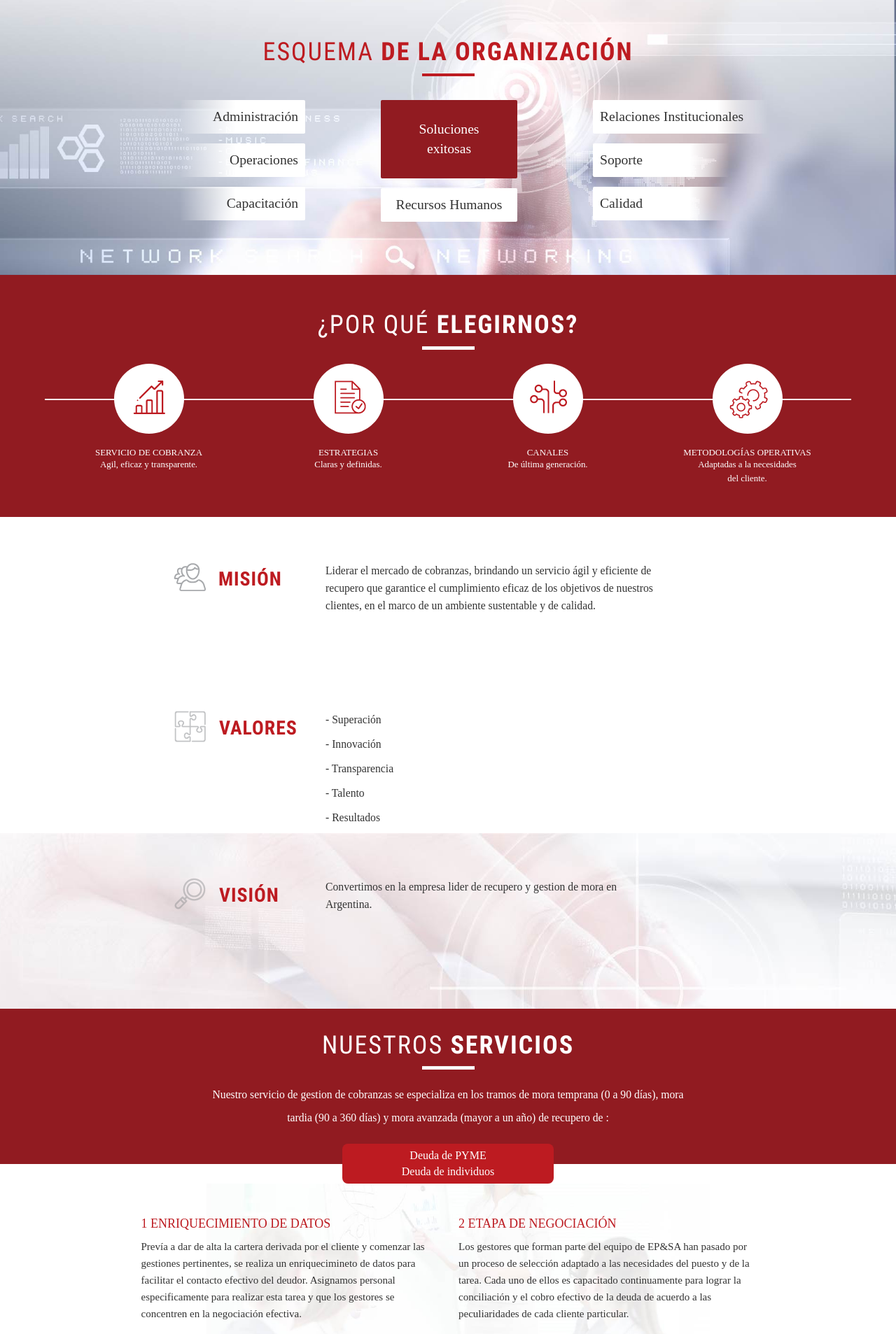
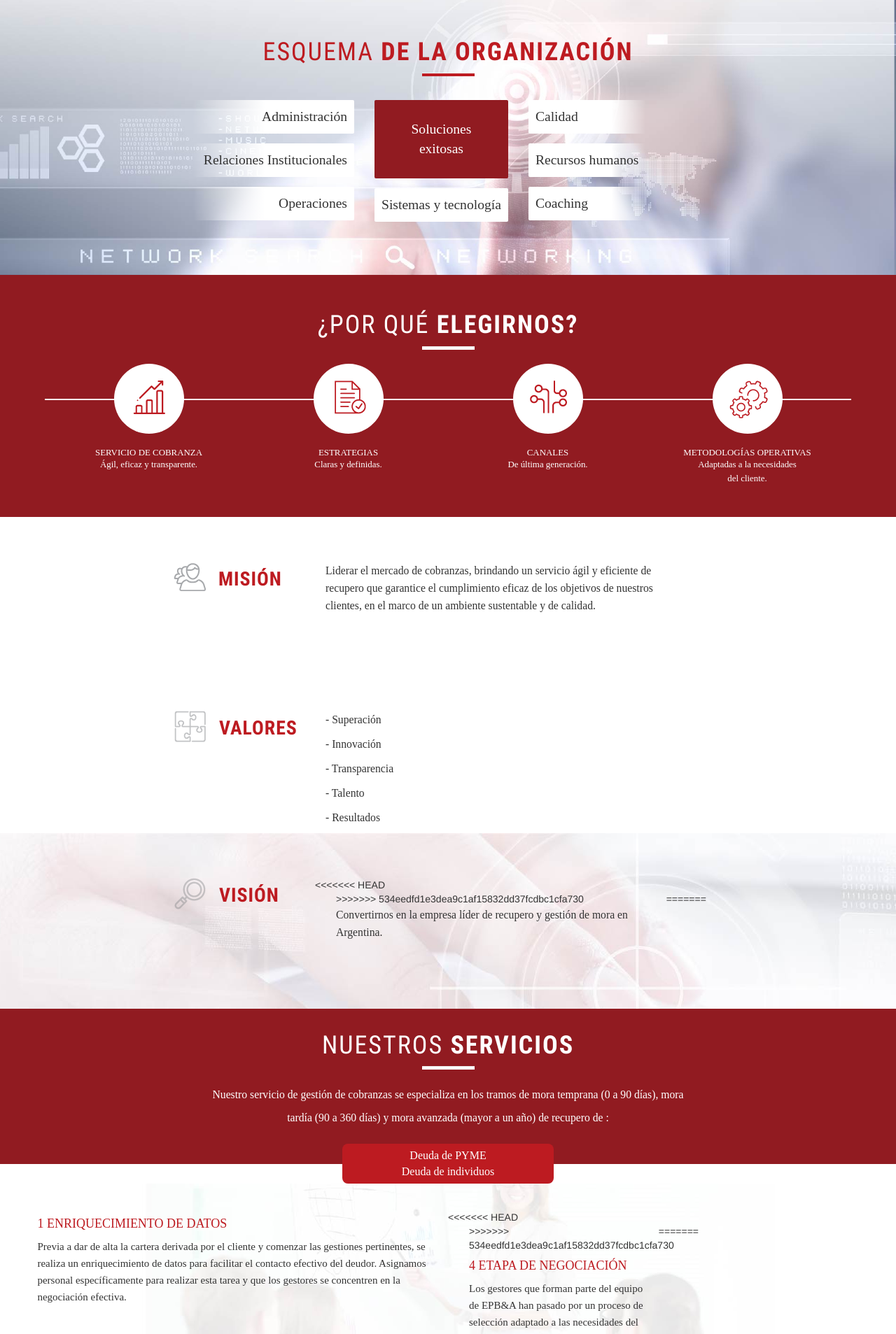
Before and after one commit to rodrigo1990/Epb, a PHP site: page / in a window 1280 px wide; the page is wider, and only the part inside the window is pictured. Shown: the part 1680-3587 px from the top of that part at 70% size. Run offline with PHP 8.4, Linux system fonts and the light colour scheme; some libraries are stand-ins or nearby versions; some web fonts are replaced.

Commit message:
cambios en casa
cambios en casa

```diff
--- a/css/estilos.css
+++ b/css/estilos.css
@@ -296,7 +313,7 @@ section#organizacion {
 
 #organizacion ul{
 	list-style: none;
-  margin-left: 108px;
+  margin-left: 29px;
 }
 
 #organizacion ul li h3{
@@ -307,7 +324,7 @@ section#organizacion {
   padding: 10px;
   border-radius: 2px;
   margin-top: 14px;
-  width: 195px;
+  /*width: 195px;*/
   font-size: 1.96rem;
   font-family: Ubuntu-Regular;
   transition:background-color 0.5s;
@@ -340,7 +357,7 @@ section#organizacion {
 }
 
 #organizacion .center-block{
-      width: 1014px;
+      width: 826px;
     height: 200px;
 }
 .esp-cont{
@@ -810,12 +889,23 @@ section#clientes .row:nth-child(1){
 
 }
 
+@media only screen and (min-width: 768px) and (min-width: 768px){
 
+  #lista-servicios .container{
+    width: auto
+
+  }
+
+}
 
 
 /*------------------------------------*\
   contacto
 \*------------------------------------*/
+
+#contacto-form{
+  padding:2%;
+}
 
 #contacto-title-map{
   padding-top:5%;
--- a/css/footer.css
+++ b/css/footer.css
@@ -21,7 +21,7 @@ footer ul li{
 	margin-left: 5px;
 }
 
-footer p,footer i{
+footer p{
   margin-top:5px;
       font-size: initial;
     line-height: initial ;
@@ -31,4 +31,17 @@ footer p,footer i{
   footer p.left, footer a.left{
 	float:none;
   }
+
+
 }
+
+@media only screen and (min-width: 769px) and (max-width: 1024px){
+  footer .flex{
+    flex-direction: column;
+  }
+
+  footer p.left, footer a.left{
+  float:none;
+  }
+
+}
--- a/css/header.css
+++ b/css/header.css
@@ -130,6 +130,7 @@ ul.main-nav{
     top:0px;
     height:100%;
     right: 0px;
+    overflow-y:scroll;
   }
 
   .nav-collapse span {
@@ -222,7 +223,7 @@ ul.main-nav{
     top:0px;
     height:100%;
     right: 0px;
-    width: 226px;
+    width: 385px;
   }
 
   .nav-collapse span {
--- a/inc/footer.html
+++ b/inc/footer.html
@@ -6,14 +6,14 @@
 		<div class="col-lg-7 col-xs-12">
 			<ul class="flex">
 				<li><b>Dirección:</b> Reconquista 660 (1003) C.A.B.A, Argentina</li>
-				<li><b>Teléfono:</b> (011)7078 8500</li>
+				<li><b>Teléfono:</b> +54 11 7078 8500</li>
 				<li><b>Mail:</b> info@epb.com.ar</li>
 			</ul>
 		</div>
-		<div class="col-lg-3 col-xs-12">
+		<div class="col-lg-3 col-sm-12 col-md-12 col-xs-12">
 			<p class="left"><b>SEGUINOS EN:</b></p>
-			<a href="" class="left"><i class="footer-icon fa fa-facebook"></i></a>
-			<a href="" class="left"><i class="footer-icon fab fa-linkedin-in"></i></a>
+			<a href="https://www.facebook.com/pages/biz/company/Estudio-Palmero-de-Belizan-y-Asociados-SA-1370207849695490/" class="left" target="_blank" ><i class="footer-icon fa fa-facebook"></i></a>
+			<a href="https://ar.linkedin.com/company/estudio-palmero-de-beliz%C3%A1n-y-asoc-"  target="_blank" class="left"><i class="footer-icon fab fa-linkedin-in"></i></a>
 		</div>
 	</div>
 </footer>
--- a/inc/header.html
+++ b/inc/header.html
@@ -4,15 +4,17 @@
 					<div class="navbar-header">
 						<!-- Logo -->
 						<div class="navbar-brand">
-							<a href="index.html">
+							<a href="index.php">
 								<img class="logo img-responsive" src="imagenes/logo-header-contact.png"alt="logo"  >
 							</a>
 						</div>
 						<!-- /Logo -->
 
 						<!-- Collapse nav button -->
-						<div class="nav-collapse"  onClick="mostrarMenu(); return false">
-							<span></span>
+						<div class="nav-collapse"  >
+							<a onClick="mostrarMenu(); return false">
+								<span></span>
+							</a>
 						</div>
 						<!-- /Collapse nav button -->
 					</div>
@@ -29,8 +31,8 @@
 						<li class="nav-item"><a class="nav-link" href="#reconocimientos">RECONOCIMIENTOS</a></li>
 						<li class="nav-item"><a class="nav-link" href="#resp-social">RSE</a></li>
 						<li class="nav-item"><a class="nav-link" href="#contacto-form">CONTACTO</a></li>
-						<li><a href=""><i class="fa fa-facebook"></i></a></li>
-						<li><a href=""><i class="fab fa-linkedin-in"></i></a></li>
+						<li><a href="https://www.facebook.com/pages/biz/company/Estudio-Palmero-de-Belizan-y-Asociados-SA-1370207849695490/" target="_blank"><i class="fa fa-facebook"></i></a></li>
+						<li><a href="https://ar.linkedin.com/company/estudio-palmero-de-beliz%C3%A1n-y-asoc-" target="_blank"><i class="fab fa-linkedin-in"></i></a></li>
 
 					</ul>
 			</div>
@@ -49,9 +51,9 @@
 						<li class="nav-item"><a class="nav-link" href="#resp-social">RSE</a></li>
 						<li class="nav-item"><a class="nav-link" href="#contacto-form">CONTACTO</a></li>
 						<li>
-							<a class="left"href=""><i class="fa fa-facebook"></i></a>
+							<a class="left" href="https://www.facebook.com/pages/biz/company/Estudio-Palmero-de-Belizan-y-Asociados-SA-1370207849695490/" target="_blank"><i class="fa fa-facebook"></i></a>
 
-							<a href="" style="margin-left:0px"><i class="fab fa-linkedin-in"></i></a>
+							<a href="https://ar.linkedin.com/company/estudio-palmero-de-beliz%C3%A1n-y-asoc-" target="_blank" style="margin-left:0px"><i class="fab fa-linkedin-in"></i></a>
 
 						</li>
 
--- a/inc/scripts.html
+++ b/inc/scripts.html
@@ -8,3 +8,4 @@
 <script type="text/javascript" src="js/manejo-mobile-menu.js"></script>
 <script type="text/javascript" src="js/smooth-scroll.js"></script>
 <script type="text/javascript" src="js/scroll-spy.js"></script>
+<script type="text/javascript" src="js/preloader.js"></script>
--- a/inc/slider.html
+++ b/inc/slider.html
@@ -6,14 +6,14 @@
 
 	<div class="container info-cont right text-right">
 		<h1>Soluciones en<br> cobranzas</h1>
-		<a href="" class="btn" style="float:right">VER+</a>
+		<a href="#porque" class="btn" style="float:right">VER+</a>
 	</div>
   </div>
   <div>
   	<img src="imagenes/slider/2.jpg" alt="">
   	<div class="container info-cont right text-right">
 			<h1>Esquema de la<br>organización</h1>
-			<a href="" class="btn" style="float:right">VER+</a>
+			<a href="#organizacion" class="btn" style="float:right">VER+</a>
 	</div>
 
   </div>
@@ -21,7 +21,7 @@
   	<img src="imagenes/slider/3.jpg" alt="">
 	<div class="container info-cont right text-right">
 			<h1>Responsabilidad<br>Social Empresarial</h1>
-			<a href="" class="btn" style="float:right">VER+</a>
+			<a href="#resp-social" class="btn" style="float:right">VER+</a>
 	</div>
   </div>
   <div>
@@ -29,7 +29,7 @@
   	<img src="imagenes/slider/4.jpg" alt="">
 	<div class="container info-cont right text-right">
 			<h1>Nuestra Tecnología</h1>
-			<a href="" class="btn" style="float:right">VER+</a>
+			<a href="#tecnologia" class="btn" style="float:right">VER+</a>
 	</div>
   </div>
 </div>
--- a/index.php
+++ b/index.php
@@ -22,7 +22,7 @@
 				<b>Bancos, Empresas y PyMES</b></span>
 			</p>
 
-			<a class="download-button" href="">
+			<a class="download-button" href="files/brouchure.zip">
 				<img src="imagenes/icon/download-icon.png" alt="">
 				Descargá nuestro BROCHURE
 			</a>
@@ -46,7 +46,7 @@
 					<p>Conformamos un equipo interdisciplinario de profesionales <br>
 						(sociólogos, ingenieros, abogados, administradores de empresas y <br>
 						 relacionistas públicos, entre otros) con notable experiencia, tanto en <br>
-						 las áreas de especializacion de empresas como de individuos. <br>
+						 las áreas de especialización de Empresas como de Individuos. <br>
 						 Analizamos, evaluamos y detectamos la problemática de nuestros <br>
 						  clientes, ofreciéndoles las soluciones adecuadas para sus necesidades <br> reales.</p>
 				</div>
@@ -67,17 +67,17 @@
 			<div class="center-block" style="">
 				<ul class="left">
 					<li class="text-right gradient-left">Administración</li>
+					<li class="text-right gradient-left"  id="rel-inst">Relaciones Institucionales</li>
 					<li class="text-right gradient-left">Operaciones</li>
-					<li class="text-right gradient-left">Capacitación</li>
 				</ul>
 				<ul class="left">
 					<li class="text-center big no-gradient">Soluciones <br> exitosas</li>
-					<li class="text-center no-gradient">Recursos Humanos</li>
+					<li class="text-center no-gradient">Sistemas y tecnología</li>
 				</ul>
 				<ul class="left">
-					<li class="text-left gradient-right" id="rel-inst">Relaciones Institucionales</li>
-					<li class="text-left gradient-right">Soporte</li>
 					<li class="text-left gradient-right">Calidad</li>
+					<li class="text-left gradient-right">Recursos humanos</li>
+					<li class="text-left gradient-right">Coaching</li>
 				</ul>
 			</div>
 		</div>
@@ -100,7 +100,7 @@
 						<img src="imagenes/quienes_somos/3.png" alt="">
 					</div>
 					<p class="subtitulo">SERVICIO DE COBRANZA</p>
-					<p>Agil, eficaz y transparente.</p>
+					<p>Ágil, eficaz y transparente.</p>
 				</li>
 				<li class="text-center">
 					<div class="img-cont center-block">
@@ -173,8 +173,12 @@
 					<h4 class="">VISIÓN</h4>
 				</div>
 			</div>
+<<<<<<< HEAD
 			<div class="col-lg-8 col-md-12 col-sm-12 col-xs-12">
-				<p>Convertimos en la empresa lider de recupero y gestion de mora en <br> Argentina.</p>
+=======
+			<div class="col-lg-8 col-md-8 col-sm-12 col-xs-12">
+>>>>>>> 534eedfd1e3dea9c1af15832dd37fcdbc1cfa730
+				<p>Convertirnos en la empresa líder de recupero y gestión de mora en <br> Argentina.</p>
 			</div>
 		</div>
 	</div>
@@ -190,8 +194,8 @@
 	</div>
 	<div class="row text-center">
 		<div class="container">
-			<p>Nuestro servicio de gestion de cobranzas se especializa en los tramos de mora temprana (0 a 90 días), mora <br>
-			tardia (90 a 360 días) y mora avanzada (mayor a un año) de recupero de :</p>
+			<p>Nuestro servicio de gestión de cobranzas se especializa en los tramos de mora temprana (0 a 90 días), mora <br>
+			tardía (90 a 360 días) y mora avanzada (mayor a un año) de recupero de :</p>
 		</div>
 	</div>
 </section>
@@ -207,14 +211,18 @@
 		<div class="container">
 			<div class="col-lg-6 col-md-6 col-sm-6">
 				<h4>1 ENRIQUECIMIENTO DE DATOS</h4>
-				<p>Prevía a dar de alta la cartera derivada por el cliente y comenzar
-				 las gestiones pertinentes, se realiza un enriquecimineto de datos para facilitar el contacto efectivo del deudor. Asignamos
-				 personal especificamente para realizar esta tarea y que los gestores se concentren en la negociación efectiva.
+				<p>Previa a dar de alta la cartera derivada por el cliente y comenzar
+				 las gestiones pertinentes, se realiza un enriquecimiento de datos para facilitar el contacto efectivo del deudor. Asignamos
+				 personal específicamente para realizar esta tarea y que los gestores se concentren en la negociación efectiva.
 				</p>
 			</div>
+<<<<<<< HEAD
 			<div class="col-lg-6 col-md-6 col-sm-6">
-				<h4>2 ETAPA DE NEGOCIACIÓN</h4>
-				<p>Los gestores que forman parte del equipo de EP&SA han pasado por un proceso de selección adaptado a las necesidades del puesto
+=======
+			<div class="col-lg-6 col-md-6 col-sm-6 hidden-xs">
+>>>>>>> 534eedfd1e3dea9c1af15832dd37fcdbc1cfa730
+				<h4>4 ETAPA DE NEGOCIACIÓN</h4>
+				<p>Los gestores que forman parte del equipo de EPB&A han pasado por un proceso de selección adaptado a las necesidades del puesto
 					y de la tarea. Cada uno de ellos es capacitado continuamente para lograr la conciliación y el cobro efectivo de la deuda de acuerdo a
 					las peculiaridades de cada cliente particular.
 				</p>
@@ -224,24 +232,45 @@
 	<div class="row">
 		<div class="container">
 			<div class="col-lg-6 col-md-6 col-sm-6">
-				<h4>3 BUSINESS INTELLIGENCE</h4>
+				<h4>2 BUSINESS INTELLIGENCE</h4>
 				<p>Se analiza cada cuenta que integra la cartera para dar con un  score de acuerdo al perfil de cada deudor, y establecer
 					estrategias de cobranza eficaces en base al comportamiento y  pagos de referencia.
 				</p>
 			</div>
+<<<<<<< HEAD
 			<div class="col-lg-6 col-md-6 col-sm-6">
-				<h4>4 CALIDAD DEL SERVICIO</h4>
-				<p>Todas las gestiones son monitoreadas para asegurar los  metodos y formas mas eficaces y apropiadas de gestion.</p>
+=======
+			<div class="col-lg-6 col-md-6 col-sm-6 hidden-xs">
+>>>>>>> 534eedfd1e3dea9c1af15832dd37fcdbc1cfa730
+				<h4>5 CALIDAD DEL SERVICIO</h4>
+				<p>Todas las gestiones son monitoreadas para asegurar los  métodos y formas mas eficaces y apropiadas de gestión.</p>
 			</div>
 		</div>
 	</div>
 	<div class="row">
 		<div class="container">
 			<div class="col-lg-6 col-md-6 col-sm-6">
-				<h4>5 IVR, CAMAPAÑAS Y MAILING</h4>
-				<p>Se activan llamadores automáticos a los telefonos fijos, una  campaña de mensajes de texto a los telélefonos celulares y un
-					mailing automatico a las casillas de correo de cada una de las  cuentas.</p>
+				<h4>3 IVR, CAMPAÑAS Y MAILING</h4>
+				<p>Se activan llamadores automáticos a los teléfonos fijos, una  campaña de mensajes de texto a los teléfonos celulares y un
+					mailing automático a las casillas de correo de cada una de las  cuentas.</p>
+<<<<<<< HEAD
+=======
 			</div>
+
+			<div class="hidden-lg hidden-md hidden-sm col-xs-12">
+				<h4>4 ETAPA DE NEGOCIACIÓN</h4>
+				<p>Los gestores que forman parte del equipo de EPB&A han pasado por un proceso de selección adaptado a las necesidades del puesto
+					y de la tarea. Cada uno de ellos es capacitado continuamente para lograr la conciliación y el cobro efectivo de la deuda de acuerdo a
+					las peculiaridades de cada cliente particular.
+				</p>
+			</div>
+
+			<div class="col-lg-6 col-md-6 col-sm-6 hidden-xs">
+				<h4>5 CALIDAD DEL SERVICIO</h4>
+				<p>Todas las gestiones son monitoreadas para asegurar los  métodos y formas mas eficaces y apropiadas de gestión.</p>
+>>>>>>> 534eedfd1e3dea9c1af15832dd37fcdbc1cfa730
+			</div>
+
 			<div class="col-lg-6 col-md-6 col-sm-6">
 
 			</div>
@@ -262,7 +291,7 @@
 			<li class="text-center"><span class="one-line">TECNOLOGÍA .NET</span></li>
 			<li class="text-center"><span class="one-line">SOPORTE TÉCNICO</span></li>
 			<li class="text-left">SISTEMA DE REPORTING BASADO EN SQL REPORTING SERVICES</li>
-			<li class="text-left">OBTENCIÓN, TRATAMIENTO Y COMPLEMETANCIÓN DE DATOS.</li>
+			<li class="text-left">OBTENCIÓN, TRATAMIENTO Y COMPLEMENTACIÓN DE DATOS.</li>
 			<li class="text-left">INMEDIATA DISPONIBILIDAD DE CARTERA EN NUESTROS SISTEMAS DE GESTION</li>
 
 		</ul>
@@ -284,16 +313,21 @@
 			</div>
 			<div>
 				<ul class="flex">
-					<li><img src="imagenes/clientes/1.png" alt=""></li>
-					<li><img src="imagenes/clientes/2.png" alt=""></li>
-					<li><img src="imagenes/clientes/3.png" alt=""></li>
+					<li><img src="imagenes/clientes/4.png" alt=""></li>
+					<li><img src="imagenes/clientes/5.png" alt=""></li>
+					<li><img src="imagenes/clientes/6.png" alt=""></li>
 				</ul>
 			</div>
 			<div>
 				<ul class="flex">
-					<li><img src="imagenes/clientes/1.png" alt=""></li>
-					<li><img src="imagenes/clientes/2.png" alt=""></li>
-					<li><img src="imagenes/clientes/3.png" alt=""></li>
+					<li><img src="imagenes/clientes/7.png" alt=""></li>
+					<li><img src="imagenes/clientes/8.png" alt=""></li>
+					<li><img src="imagenes/clientes/9.png" alt=""></li>
+				</ul>
+			</div>
+			<div>
+				<ul class="flex">
+					<li><img src="imagenes/clientes/9.png" alt=""></li>
 				</ul>
 			</div>
 
@@ -346,15 +380,18 @@
 		<div class="owl-three owl-carousel owl-theme">
 			<div data-dot="<button id='' class='owl-dot margin' role='button'><span></span></button>">
 				<h3>1 FUNDACIÓN NORDELTA</h3>
-				<p>Capacitación y organización junto a la Fundación Nordelta, para mejorar cada día condiciones sociales de los sectores más vulnerados</p>
+				<p>Capacitación y organización junto a la Fundación Nordelta, para mejorar cada día condiciones sociales de los sectores más vulnerables</p>
+				<a href="http://www.fundacionnordelta.org" target="_blank"><h4>www.fundacionnordelta.org</h4></a>
 			</div>
 			<div data-dot="<button id='' class='owl-dot margin' role='button'><span></span></button>">
-				<h3>1 FUNDACIÓN NORDELTA</h3>
-				<p>Capacitación y organización junto a la Fundación Nordelta, para mejorar cada día condiciones sociales de los sectores más vulnerados</p>
+				<h3>2 PRIAR - BANCO GALICIA</h3>
+				<p>El Programa Interactivo de Ayuda por Regiones se concentra principalmente en las áreas de salud, educación y alimentación.</p>
+				<a href="http://www.priar.org.ar" target="_blank"><h4>www.priar.org.ar</h4></a>
 			</div>
 			<div data-dot="<button id='' class='owl-dot margin' role='button'><span></span></button>">
-				<h3>1 FUNDACIÓN NORDELTA</h3>
-				<p>Capacitación y organización junto a la Fundación Nordelta, para mejorar cada día condiciones sociales de los sectores más vulnerados</p>
+				<h3>3 FUNDACIÓN HOSPITAL DE PEDIATRÍA GARRAHAN</h3>
+				<p>Programa de reciclado de papel.</p>
+				<a href="http://www.vaporlospibes.com.ar" target="_blank"><h4>www.vaporlospibes.com.ar</h4></a>
 			</div>
 		</div>
 	</div>
@@ -365,44 +402,33 @@
 		<h1>CONTACTANOS</h1>
 		<hr>
 	</div>
-	<div class="container-fluid">
-		<div id="map" style="height: 389px;width:105%;"></div>
-	</div>
+		<div id="map" style="height: 389px;"></div>
 </section>
-<section id="contacto-form" style="background-image:url(imagenes/BkGround/contacto.jpg); padding-top:0!important;" class="background" style="">
+<section id="contacto-form" style="background-image:url(imagenes/BkGround/contacto.jpg);" class="background" style="">
 	<div class="row background"  >
 		<div class="container" style="padding:14px">
 			<div class="col-lg-4 col-md-4 col-sm-12 col-xs-12">
 					<img src="imagenes/logo-header-contact.png" alt="Estudio Palmero de Belizan" >
-					<h3>HORARIO DE ATENCIÓN</h3>
+					<h3>CONTACTO</h3>
+					<p>Reconquista 660 (1003), C.A.B.A, Argentina</p>
+					<p><span>Tel:</span>+54 11 7078 8500</p>
+					<p><span>Mail:</span>info@epb.com.ar</p>
+
+			</div>
+			<div class="col-lg-4 col-md-4 col-sm-12 col-xs-12">
+				<h3>HORARIO DE ATENCIÓN</h3>
 					<p>Lunes a viernes de 9 a 19hs</p>
 					<p>Sábados de 8 a 12 hs</p>
 					<h3>SEGUINOS EN</h3>
-					<i class="fa fa-facebook left"></i><p class="left">/EPByasoc</p>
-					<br><br>
-					<i class="fab fa-linkedin-in left"></i><p class="left">/EPByasoc</p>
-			</div>
-			<div class="col-lg-4 col-md-4 col-sm-12 col-xs-12">
-				<h3>CONSULTAS</h3>
-				<form action="">
-					<label for="nombre">Nombre:</label>
-					<input type="text" name="nombre" id="nombre" placeholder="Ej: Juan Gomez" class="form-control">
-					<label for="email">Email:</label>
-					<input type="email" name="email" id="email" placeholder="Ej:juangomez@gmail.com" class="form-control">
-					<label for="asunto">Asunto:</label>
-					<input type="text" name="asunto" id="asunto" class="form-control">
-					<label for="mensaje">Mensaje:</label>
-					<textarea name="mensae" id="" cols="30" rows="10" class="form-control"></textarea>
-					<br>
-					<button class="btn right">ENVIAR</button>
+					<a href="https://www.facebook.com/pages/biz/company/Estudio-Palmero-de-Belizan-y-Asociados-SA-1370207849695490/" target="_blank" class="left"><i class="fa fa-facebook"></i></a>
 
-				</form>
+					<a href="https://ar.linkedin.com/company/estudio-palmero-de-beliz%C3%A1n-y-asoc-" target="_blank" class="left" style="margin-left:4%"><i class="fab fa-linkedin-in"></i></a>
 			</div>
 			<div class="col-lg-4 col-md-4 col-sm-12 col-xs-12">
 				<ul>
-					<li><h4>Contacto <span>Comercial</span> <span class="right">></span></h4></li>
-					<li><h4>Trabaja <span>con nosotros</span> <span class="right">></span></h4></li>
-					<li><h4>Gestión <span>de cobranzas</span> <span class="right">></span> </h4></li>
+					<li><h3>Contacto <span>Comercial</span> <span class="right">></span></h3></li>
+					<li><h3>Trabaja <span>con nosotros</span> <span class="right">></span></h3></li>
+					<li><h3>Gestión <span>de cobranzas</span> <span class="right">></span> </h3></li>
 				</ul>
 			</div>
 		</div>
--- a/js/google-maps.js
+++ b/js/google-maps.js
@@ -13,7 +13,6 @@ var map = new google.maps.Map(document.getElementById("map"), mapOptions);
  bounds.extend(position);
  marker = new google.maps.Marker({
             position: position,
-            icon:"imagenes/logo-maps3.png",
             map: map,
             title: "Estudio Palmero Belizan"
         });
--- a/js/slider.js
+++ b/js/slider.js
@@ -2,7 +2,7 @@ $(document).ready(function(){
    $('.owl-one').owlCarousel({
     loop:true,
     margin:10,
-    autoplay:false,
+    autoplay:true,
     autoplayTimeout:4000,
     nav:false,
     dots:true,
```
Also changed, not shown: other parts of css/estilos.css (+154 -18 lines), js/manejo-mobile-menu.js (+10 -5 lines), js/preloader.js (added, +9 -0 lines), imagenes/clientes/4.png (added), imagenes/clientes/5.png (added), imagenes/clientes/6.png (added), imagenes/clientes/7.png (added), imagenes/clientes/8.png (added), imagenes/clientes/9.png (added), 2 other files.
